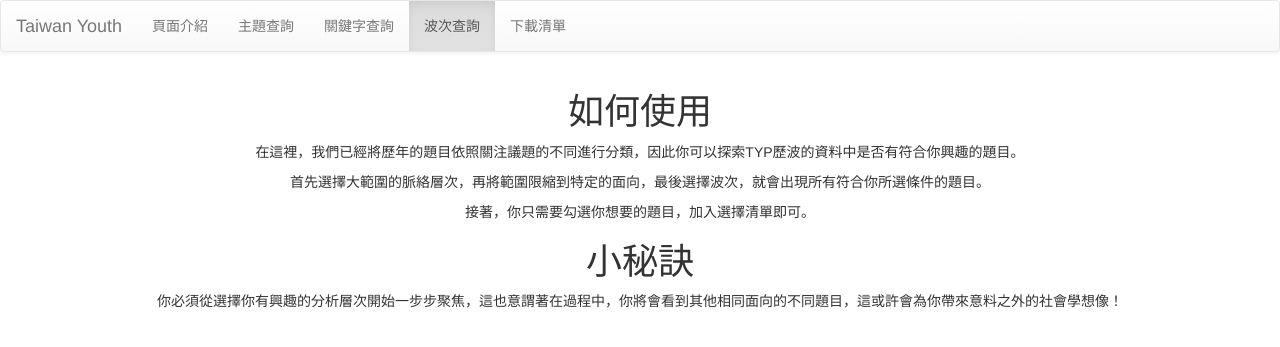
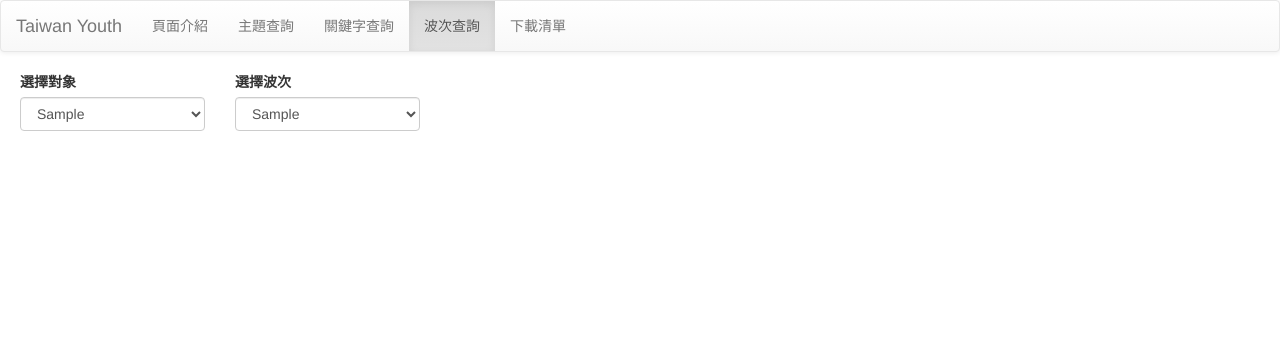
Before and after one commit to j129008/questionnaire-management-system, a Django app: template templates/waves.html in a window 1280 px wide. Shown: the top 347 px of the page. Run offline with Django 3.2, Linux system fonts and the light colour scheme; the template is opened without the code that fills it: most values are stand-ins (such as "Sample title", 1, 10 or a date in 2020); some libraries are stand-ins or nearby versions.

Commit message:
add select option in waves

```diff
--- a/templates/waves.html
+++ b/templates/waves.html
@@ -11,6 +11,20 @@
       <!-- Latest compiled and minified JavaScript -->
       <script src="https://code.jquery.com/jquery-2.2.3.min.js"></script>
       <script src="https://maxcdn.bootstrapcdn.com/bootstrap/3.3.6/js/bootstrap.min.js" integrity="sha384-0mSbJDEHialfmuBBQP6A4Qrprq5OVfW37PRR3j5ELqxss1yVqOtnepnHVP9aJ7xS" crossorigin="anonymous"></script>
+      <script>
+         $(document).ready(function(){
+            $('select').on('change', function() {
+               $('#form').submit()
+            })
+            $('.checkAll').click(function(){
+               if($(this).prop('checked')){
+                  $(this).parent().siblings().children().prop("checked", true);
+               }else{
+                  $(this).parent().siblings().children().prop("checked", false);
+               }
+            })
+         })
+      </script>
    </head>
    <body>
       <nav class="navbar navbar-default">
@@ -38,21 +52,33 @@
             </div><!-- /.navbar-collapse -->
          </div><!-- /.container-fluid -->
       </nav>
-      <div class="container-fluid text-center">
-         <h1>如何使用</h1>
-         <p>
-         在這裡，我們已經將歷年的題目依照關注議題的不同進行分類，因此你可以探索TYP歷波的資料中是否有符合你興趣的題目。
-         </p>
-         <p>
-         首先選擇大範圍的脈絡層次，再將範圍限縮到特定的面向，最後選擇波次，就會出現所有符合你所選條件的題目。
-         </p>
-         <p>
-         接著，你只需要勾選你想要的題目，加入選擇清單即可。
-         </p>
-         <h1 class="text-center">小秘訣</h1>
-         <p>
-         你必須從選擇你有興趣的分析層次開始一步步聚焦，這也意謂著在過程中，你將會看到其他相同面向的不同題目，這或許會為你帶來意料之外的社會學想像！
-         <p>
-      </div>
+      <form id="form" action="/waves/" method="get">
+         <div style="padding-left:20px">
+            <div class="row">
+               <div class="col-md-2">
+                  <label>選擇對象</label>
+                  <select name="level1" class="form-control">
+                     {% for level1 in level1_list %}
+                     <option value="{{level1}}">{{ level1 }}</option>
+                     {% endfor %}
+                     <option value="{{selected1}}" selected>{{ selected1 }}</option>
+                  </select>
+               </div>
+
+               <div class="col-md-2">
+                  <label>選擇波次</label>
+                  <select name="level1" class="form-control">
+                     {% for level1 in level1_list %}
+                     <option value="{{ waves }}">{{ waves }}</option>
+                     {% endfor %}
+                     <option value="{{ selected2 }}" selected>{{ selected2 }}</option>
+                  </select>
+               </div>
+
+            </div>
+            <br>
+            <br>
+         </div>
+      </form>
    </body>
 </html>
```
